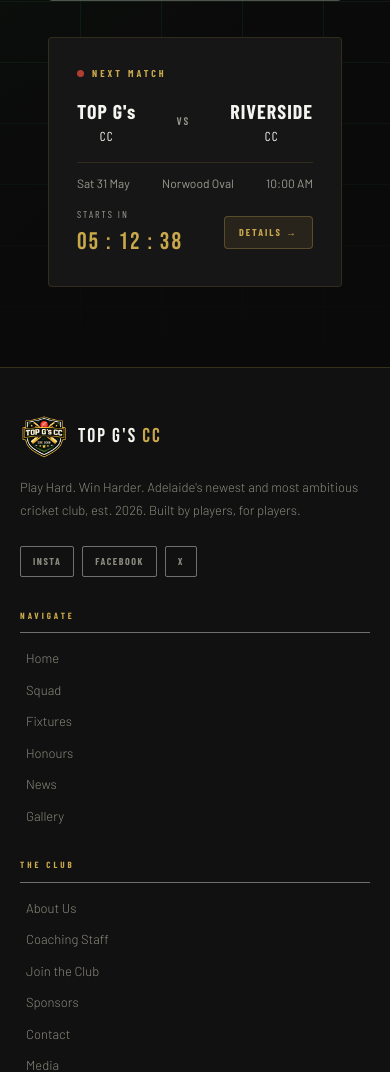
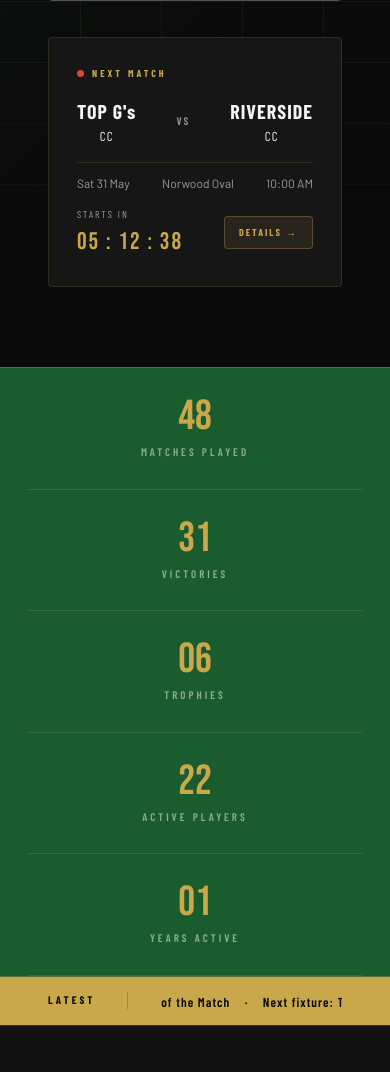
Before and after one commit to Akshay-Gole/cricket-club-website, a React (Vite) app: page / in a window 390 px wide. Shown: the part 477-1549 px from the top of the page. Built offline with nearby package versions, Linux system fonts and the light colour scheme; no server answers.

Commit message:
feat: add stats bar and scrolling ticker to homepage

```diff
--- a/src/components/HeroSection.tsx
+++ b/src/features/home/components/HeroSection.tsx
@@ -1,7 +1,7 @@
 import { useEffect } from 'react'
 import { Link } from 'react-router-dom'
-import { ROUTES } from '../constants/routes'
-import logger from '../services/logger'
+import { ROUTES } from '../../../constants/routes'
+import logger from '../../../services/logger'
 
 function HeroSection() {
   useEffect(() => {
--- /dev/null
+++ b/src/features/home/components/StatsBar.tsx
@@ -0,0 +1,30 @@
+function StatsBar() {
+  // STATIC placeholder data — swap for real club stats from API later
+  const stats = [
+    { num: '48', label: 'Matches Played' },
+    { num: '31', label: 'Victories' },
+    { num: '06', label: 'Trophies' },
+    { num: '22', label: 'Active Players' },
+    { num: '01', label: 'Years Active' },
+  ]
+
+  return (
+    <div className="bg-green border-y border-gold/30 px-7 sm:px-12 grid grid-cols-1 min-[401px]:grid-cols-2 min-[641px]:grid-cols-3 min-[901px]:grid-cols-5">
+      {stats.map(stat => (
+        <div
+          key={stat.label}
+          className="py-7 text-center border-b border-white/10 min-[401px]:border-b-0 [&:not(:last-child)]:min-[901px]:border-r border-white/10"
+        >
+          <div className="font-display text-gold text-[42px] sm:text-[46px] min-[901px]:text-[52px] leading-none mb-1.5">
+            {stat.num}
+          </div>
+          <div className="font-heading text-white/50 text-[11px] font-semibold tracking-[3px] uppercase">
+            {stat.label}
+          </div>
+        </div>
+      ))}
+    </div>
+  )
+}
+
+export default StatsBar
--- /dev/null
+++ b/src/features/home/components/Ticker.tsx
@@ -0,0 +1,28 @@
+function Ticker() {
+  // STATIC placeholder text — swap for real latest-news ticker from API later
+  const messages =
+    "Top G's CC def. Norwood CC by 47 runs    ·    Catto named Player of the Match    ·    Next fixture: Top G's CC vs Riverside CC — Sat 31 May    ·    U18s training every Thursday 5PM    ·    Season 2026 registrations now open    ·    "
+
+  return (
+    <div className="bg-gold px-12 py-3 flex items-center gap-8 overflow-hidden">
+      <div className="font-heading text-[11px] font-bold tracking-[3px] uppercase text-black shrink-0 pr-8 border-r border-black/20">
+        Latest
+      </div>
+      <div className="flex-1 overflow-hidden">
+        <div className="inline-flex w-max animate-scroll-ticker">
+          <span className="font-heading text-[13px] font-semibold tracking-[1px] text-black whitespace-pre">
+            {messages}
+          </span>
+          <span
+            className="font-heading text-[13px] font-semibold tracking-[1px] text-black whitespace-pre"
+            aria-hidden="true"
+          >
+            {messages}
+          </span>
+        </div>
+      </div>
+    </div>
+  )
+}
+
+export default Ticker
--- a/src/pages/Home.tsx
+++ b/src/pages/Home.tsx
@@ -1,9 +1,13 @@
-import HeroSection from '../components/HeroSection'
+import HeroSection from '../features/home/components/HeroSection'
+import StatsBar from '../features/home/components/StatsBar'
+import Ticker from '../features/home/components/Ticker'
 
 function Home() {
   return (
     <>
       <HeroSection />
+      <StatsBar />
+      <Ticker />
     </>
   )
 }
--- a/src/styles/global.css
+++ b/src/styles/global.css
@@ -19,6 +19,7 @@
   --font-body: 'Barlow', sans-serif;
 
   --animate-scroll-line: scroll-line 2s ease-in-out infinite;
+  --animate-scroll-ticker: scroll-ticker 20s linear infinite;
 }
 
 @keyframes scroll-line {
@@ -32,6 +33,16 @@
   }
 }
 
+@keyframes scroll-ticker {
+  0% {
+    transform: translateX(0);
+  }
+
+  100% {
+    transform: translateX(-50%);
+  }
+}
+
 body {
   background-color: var(--color-black);
   color: var(--color-cream);
```
